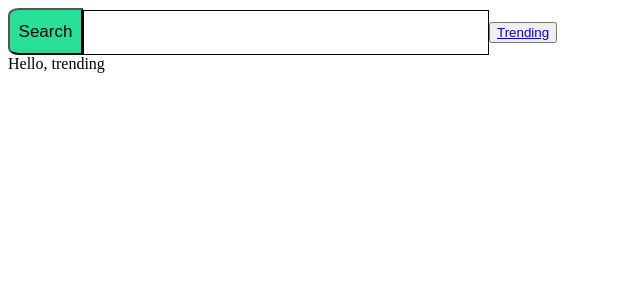
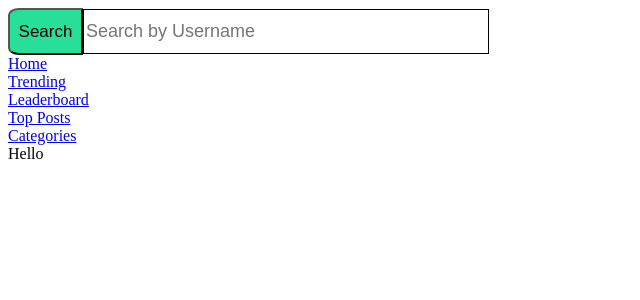
Before and after one commit to littlepotato123/Project-Share, a React (Create React App) app in the folder project-share/: page /user/trending in a window 1280 px wide. Shown: the top 300 px of the page, without its empty margins (0-640 px from the left). Built offline with nearby package versions, Linux system fonts and the light colour scheme; no server answers.

Commit message:
Project Share Meeting - 2

```diff
--- a/project-share/src/App.css
+++ b/project-share/src/App.css
@@ -1,5 +1,3 @@
-/* NAVIGATION */
-
 .searchButton {
     width: 75px;
     height: 47px;
@@ -8,8 +6,55 @@
     font-size: 17px;
     background-color: #28df99;
 }
+
 .searchBar {
     width:  400px;
     height: 41px;
     border: 1.5px solid;
+    font-size: large;
 }
+
+
+.post-content {
+    border-radius: 8px;
+    outline: none;
+    border-color: #9ecaed;
+    box-shadow: 0 0 20px #9ecaed;
+    margin: 10px;
+    padding: 15px;
+    background-color: #eeeeee;
+    margin-top: 25px;
+    font-family: serif;
+}
+
+.post-title {
+    font-size: 35px;
+    margin-top: 10px;
+    margin-left: 40%;
+    text-decoration: underline;
+}
+
+.post-category {
+    font-size: 25px;
+    margin-top: -50px;
+    padding-left: 8px;
+}
+
+.post-author {
+    font-size: 25px;
+    margin-top: -60px;
+    position: absolute;
+    right: 50px;
+}
+
+.post-body {
+    font-size: 20px;
+    margin-left: 43%;
+}
+
+.post-likes {
+    font-size: 25px;
+    margin-top: -60px;
+    position: absolute;
+    right: 50px;
+}
--- a/project-share/src/App.js
+++ b/project-share/src/App.js
@@ -12,6 +12,7 @@ import Trending from './Pages/Trending/Trending';
 import Leaderboard from './Pages/Leaderboard/Leaderboard';
 import User from './Pages/User Page/User';
 import Categories from './Pages/Categories/Categories';
+import TopPosts from './Pages/TopPosts/TopPosts'
 import Fetching from './Extras/Fetching';
 
 const App = () => {
@@ -37,6 +38,9 @@ const App = () => {
         <Route path="/categories">
           <Categories />
         </Route>
+        <Route path="/topPosts">
+          <TopPosts />
+        </Route>
         <Route path="/example">
           <Fetching />
         </Route>
--- a/project-share/src/Components/Navigation/Navigation.js
+++ b/project-share/src/Components/Navigation/Navigation.js
@@ -1,20 +1,37 @@
-import React from 'react'
-// import {
-//     Link
-// } from 'react-router-dom';
+import React, { useState } from 'react'
+import {
+    useHistory
+} from 'react-router-dom'; // For Redirecting Page
 
 const Navigation = () => {
+    let history = useHistory();
+    const [value, setValue] = useState(null);
+
+    const search = (e) => {
+        if(value !== null) {
+            history.push(`/user/${value}`)
+        } else {
+            e.preventDefault();
+        }
+    }
+
     return (
         <div>
+            <form onSubmit={search}>
                 <button className='searchButton'>Search</button>
-                <input className='searchBar'/>
-                <button>
-                    <a href="/trending">
-                        Trending
-                    </a>
-                </button>
-
-        </div>
+                <input
+                    className='searchBar'
+                    value={value}
+                    onChange={(e) => setValue(e.target.value)}
+                    placeholder="Search by Username"
+                />
+            </form>
+            <a className ='home' href="/">Home</a> <br />
+            <a href="/trending">Trending</a><br />
+            <a href="/leaderboard">Leaderboard</a><br />
+            <a href="/topPosts">Top Posts</a><br />
+            <a href="/categories">Categories</a><br />
+            </div>
     )
 }
 
--- a/project-share/src/Components/Posts/Posts.js
+++ b/project-share/src/Components/Posts/Posts.js
@@ -1,16 +1,25 @@
-import React from 'react'
+import React, { useState } from 'react'
 import Commenting from './Comments';
 
 const Posts = (props) => {
+    const [showComment, setComments] = useState(false);
+
+    let comments = null;
+
+    if(showComment) {
+        comments
+    }
+
     return (
-        <div>
-            <h1>{ props.title }</h1>
-            <h2>{ props.category }</h2>
-            <h3>{ props.author }</h3>
-            <h4>{ props.children }</h4>
-            <h5>{ props.likes }</h5>
+        <div key={props.key} className="post-content">
+            <h1 className="post-title">{ props.title }</h1>
+            <h2 className="post-category">Category: { props.category }</h2>
+            <h3 className="post-author">{ props.author }</h3>
+            <h4 className="post-body">{ props.children }</h4>
+            <h5 className="post-likes">Likes: <span>{ props.likes }</span></h5>
             {/* Add Commenting */}
-            <Commenting postId={props.id} />
+            <h4 className="post-comments" onClick={() => setComments(false)}></h4>
+            { comments }
         </div>
     )
 }
--- a/project-share/src/Pages/Home/Home.js
+++ b/project-share/src/Pages/Home/Home.js
@@ -1,4 +1,4 @@
-import React, { useState } from 'react';
+import React from 'react';
 import Post from '../../Components/Posts/Posts';
 
 const proxyUrl = "https://cors-anywhere.herokuapp.com/";
@@ -16,7 +16,6 @@ class Home extends React.Component {
         fetch(proxyUrl + url + 'getHome')
             .then(res => res.json())
             .then(data => this.setState({ posts: data }))
-            .then(() => this.creatingPostComponent)
     }
 
     render() {
--- /dev/null
+++ b/project-share/src/Pages/TopPosts/TopPosts.js
@@ -0,0 +1,11 @@
+import React from 'react'
+
+const TopPost = () => {
+    return (
+        <div>
+            Top Posts
+        </div>
+    )
+}
+
+export default TopPost;
--- a/project-share/src/Pages/User Page/User.js
+++ b/project-share/src/Pages/User Page/User.js
@@ -25,7 +25,7 @@ const User = () => {
 
     return (
         <div>
-            Hello, { userHandle }
+            Hello
         </div>
     )
 }
```
